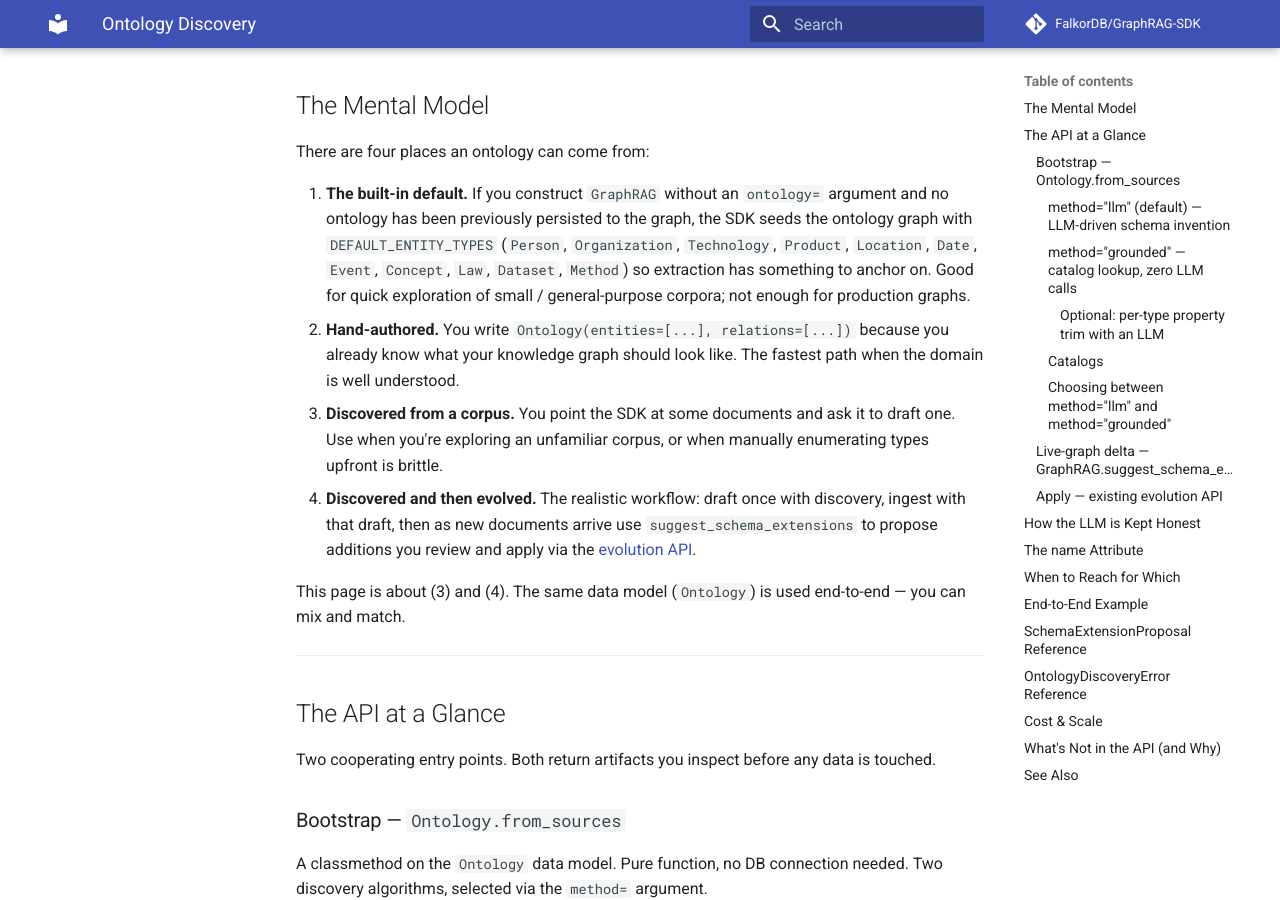
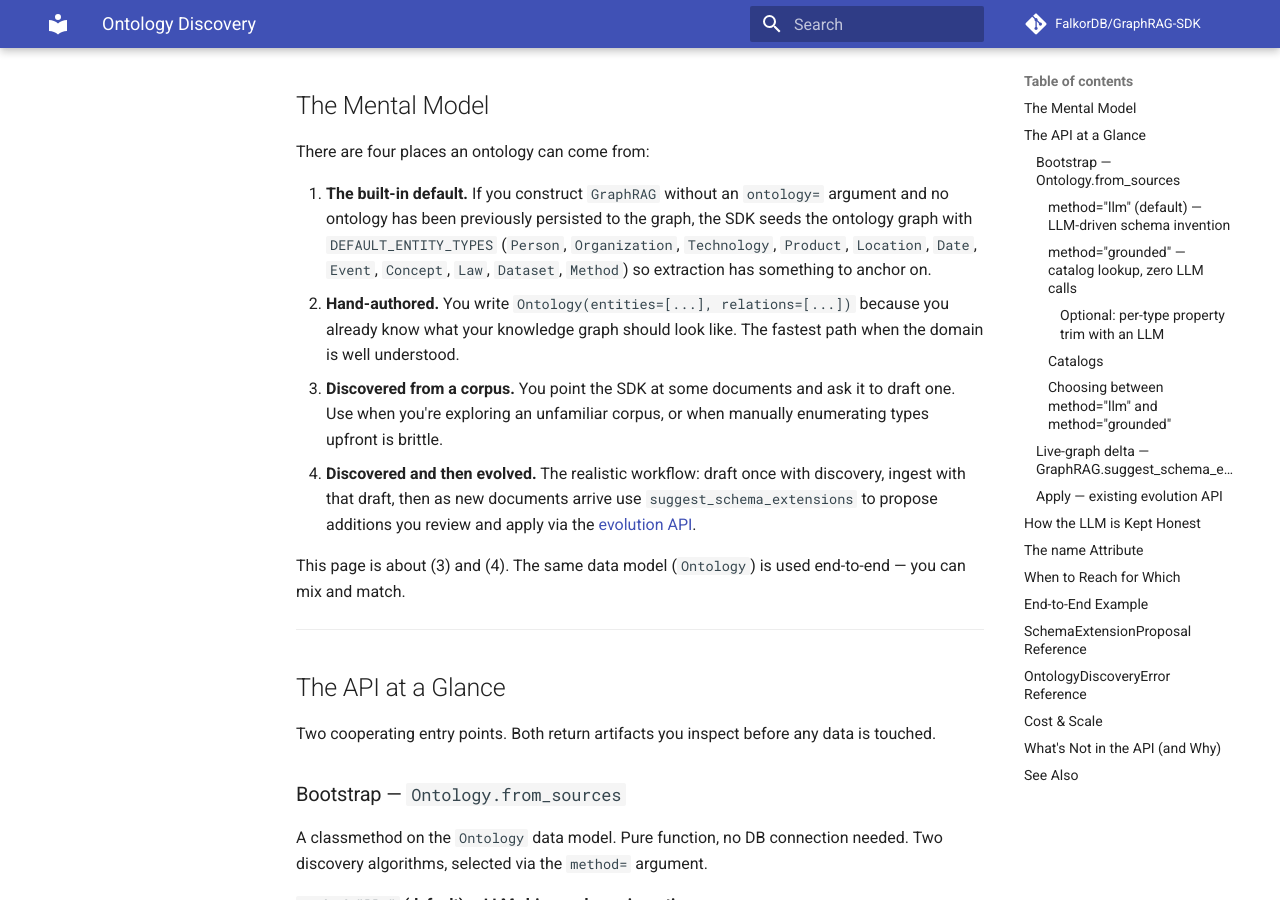
Before and after one commit to FalkorDB/GraphRAG-SDK, an MkDocs documentation site: the page built from docs/ontology-discovery.md, in a window 1280 px wide and 900 px high, scrolled down 324 px. Built offline with MkDocs 1.6.1 and Material for MkDocs 9.7.7, drawn with Linux system fonts in a browser that asks for light colours; comment, search, counter and statistics services are not loaded.

Commit message:
docs(ontology): drop opinionated qualifier on the built-in default option
Removes "Good for quick exploration of small / general-purpose
corpora; not enough for production graphs." from the
default-ontology bullet — the qualifier is opinionated/prescriptive
and not a fact about the SDK's behavior. The list entry now just
states what the default is and what it contains, without telling
users whether to use it.

Co-Authored-By: Claude Opus 4.7 (1M context) <noreply@anthropic.com>

```diff
--- a/docs/ontology-discovery.md
+++ b/docs/ontology-discovery.md
@@ -10,7 +10,7 @@ If you've never built an ontology by hand and you don't know where to start, sta
 
 There are four places an ontology can come from:
 
-1. **The built-in default.** If you construct `GraphRAG` without an `ontology=` argument and no ontology has been previously persisted to the graph, the SDK seeds the ontology graph with `DEFAULT_ENTITY_TYPES` (`Person`, `Organization`, `Technology`, `Product`, `Location`, `Date`, `Event`, `Concept`, `Law`, `Dataset`, `Method`) so extraction has something to anchor on. Good for quick exploration of small / general-purpose corpora; not enough for production graphs.
+1. **The built-in default.** If you construct `GraphRAG` without an `ontology=` argument and no ontology has been previously persisted to the graph, the SDK seeds the ontology graph with `DEFAULT_ENTITY_TYPES` (`Person`, `Organization`, `Technology`, `Product`, `Location`, `Date`, `Event`, `Concept`, `Law`, `Dataset`, `Method`) so extraction has something to anchor on.
 2. **Hand-authored.** You write `Ontology(entities=[...], relations=[...])` because you already know what your knowledge graph should look like. The fastest path when the domain is well understood.
 3. **Discovered from a corpus.** You point the SDK at some documents and ask it to draft one. Use when you're exploring an unfamiliar corpus, or when manually enumerating types upfront is brittle.
 4. **Discovered and then evolved.** The realistic workflow: draft once with discovery, ingest with that draft, then as new documents arrive use `suggest_schema_extensions` to propose additions you review and apply via the [evolution API](ontology-evolution.md).
```
